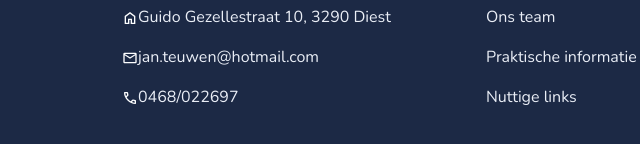
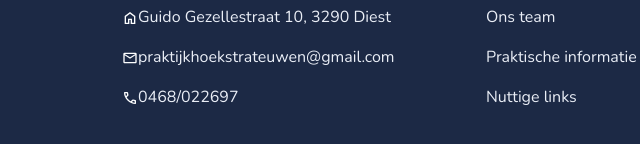
Before and after one commit to pieter-vdr/pieter-vdr.github.io, a plain HTML site: page ons-team.html in a window 1280 px wide. Shown: the part 672-816 px from the top of the page, 348-988 px from the left. Drawn offline with nearby package versions, Linux system fonts and the light colour scheme.

Commit message:
Update ons-team.html

```diff
--- a/ons-team.html
+++ b/ons-team.html
@@ -138,7 +138,7 @@
                         <h5 class="text-primary">Contact</h5>
                         <p><img class="icon" src="images/home.svg" alt="Home SVG">Guido Gezellestraat 10, 3290
                             Diest</p>
-                        <p><img class="icon" src="images/mail.svg" alt="Home SVG">jan.teuwen@hotmail.com</p>
+                        <p><img class="icon" src="images/mail.svg" alt="Home SVG">praktijkhoekstrateuwen@gmail.com</p>
                         <p><img class="icon" src="images/call.svg" alt="Call SVG">0468/022697</p>
                     </div>
                     <div class="col-lg-4 col-6">
```
